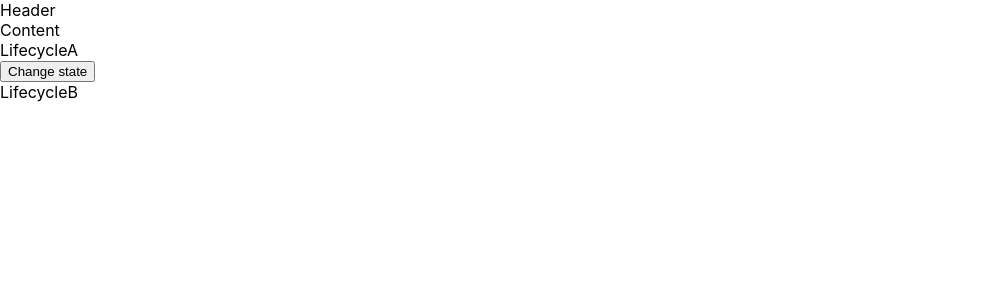
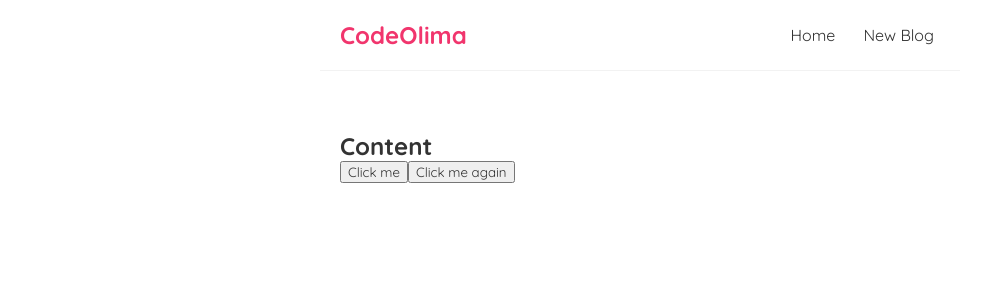
Before and after one commit to ThanushiganCodeolima/rnd-mern, a React (Create React App) app in the folder client/: page / in a window 1280 px wide. Shown: the top 300 px of the page, without its empty margins (0-996 px from the left). Built offline with nearby package versions, Linux system fonts and the light colour scheme.

Commit message:
add click events some css and Navbar

```diff
--- a/client/src/App.js
+++ b/client/src/App.js
@@ -1,18 +1,22 @@
-import './App.css'
+import './index.css'
 import Content from './Components/Content'
 import Footer from './Components/Footer';
 import Header from './Components/Header'
 import LifecycleA from './Components/LifecycleA';
+import Navbar from './Components/Navbar';
 function App() {
   const appName = `Codeolima Web App`
   const verion = process.env.VERSION;
   return (
-    <>
-    <Header appName={appName}/>
-    <Content />
-    <Footer verion={verion}/>
-    <LifecycleA />
-    </>
+    <div className='App'>
+      <Navbar />
+      <div className='content'>
+        <Content />
+      </div>
+      {/*<Header appName={appName}/>
+      <Footer verion={verion}/>
+      <LifecycleA />*/}
+    </div>
   );
 }
 
--- a/client/src/Components/Content.js
+++ b/client/src/Components/Content.js
@@ -1,8 +1,17 @@
-import React from 'react'
+const Content = () => {
 
-function Content() {
+  const handleClick = (e) => {
+    console.log('Hello Guys', e)
+  }
+  const handleClickAgain = (name, e) =>{
+    console.log('hello' + name, e.target)
+  }
   return (
-    <div>Content</div>
+    <div className='home'>
+      <h2>Content</h2>
+      <button onClick={handleClick}>Click me</button>
+      <button onClick={() => handleClickAgain('thanush')}>Click me again</button>
+    </div>
   )
 }
 
--- /dev/null
+++ b/client/src/Components/Navbar.js
@@ -0,0 +1,13 @@
+const Navbar = () => {
+    return (
+       <nav className="navbar">
+            <h1>CodeOlima</h1>
+            <div className="links">
+                <a href="/">Home</a>
+                <a href="/create">New Blog</a>
+            </div>
+       </nav>
+    );
+}
+
+export default Navbar;
--- a/client/src/index.css
+++ b/client/src/index.css
@@ -1,13 +1,103 @@
-body {
+@import url('https://fonts.googleapis.com/css2?family=Quicksand:wght@300;400;500;600;700&display=swap');
+
+/* base styles */
+* {
   margin: 0;
-  font-family: -apple-system, BlinkMacSystemFont, 'Segoe UI', 'Roboto', 'Oxygen',
-    'Ubuntu', 'Cantarell', 'Fira Sans', 'Droid Sans', 'Helvetica Neue',
-    sans-serif;
-  -webkit-font-smoothing: antialiased;
-  -moz-osx-font-smoothing: grayscale;
+  font-family: "Quicksand";
+  color: #333;
+}
+.navbar {
+  padding: 20px;
+  display: flex;
+  align-items: center;
+  max-width: 600px;
+  margin: 0 auto;
+  border-bottom: 1px solid #f2f2f2;
+}
+.navbar h1 {
+  color: #f1356d;
+}
+.navbar .links {
+  margin-left: auto;
+}
+.navbar a {
+  margin-left: 16px;
+  text-decoration: none;
+  padding: 6px;
+}
+.navbar a:hover {
+  color: #f1356d;
+}
+.content {
+  max-width: 600px;
+  margin: 40px auto;
+  padding: 20px;
 }
 
-code {
-  font-family: source-code-pro, Menlo, Monaco, Consolas, 'Courier New',
-    monospace;
+/* blog previews / list */
+.blog-preview {
+  padding: 10px 16px;
+  margin: 20px 0;
+  border-bottom: 1px solid #fafafa;
 }
+.blog-preview:hover {
+  box-shadow: 1px 3px 5px rgba(0,0,0,0.1);
+}
+.blog-preview h2 {
+  font-size: 20px;
+  color: #f1356d;
+  margin-bottom: 8px;
+}
+.blog-preview a{
+  text-decoration: none;
+}
+
+/* blog details page */
+.blog-details h2 {
+  font-size: 20px;
+  color: #f1356d;
+  margin-bottom: 10px;
+}
+.blog-details div {
+  margin: 20px 0;
+}
+.blog-details button {
+  background: #f1356d;
+  color: #fff;
+  border: 0;
+  padding: 8px;
+  border-radius: 8px;
+  cursor: pointer;
+}
+
+/* create new blog form */
+.create {
+  max-width: 400px;
+  margin: 0 auto;
+  text-align: center;
+}
+.create label {
+  text-align: left;
+  display: block;
+}
+.create h2 {
+  font-size: 20px;
+  color: #f1356d;
+  margin-bottom: 30px;
+}
+.create input, .create textarea, .create select {
+  width: 100%;
+  padding: 6px 10px;
+  margin: 10px 0;
+  border: 1px solid #ddd;
+  box-sizing: border-box;
+  display: block;
+}
+.create button {
+  background: #f1356d;
+  color: #fff;
+  border: 0;
+  padding: 8px;
+  border-radius: 8px;
+  cursor: pointer;
+}
```
